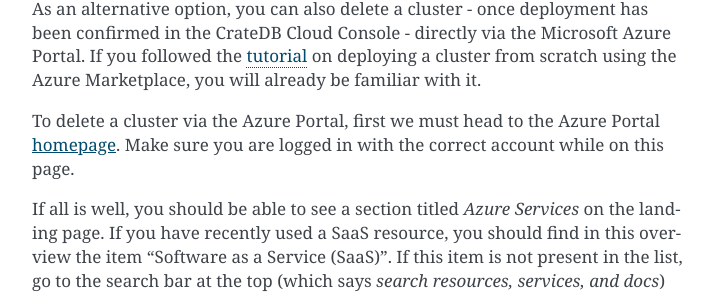
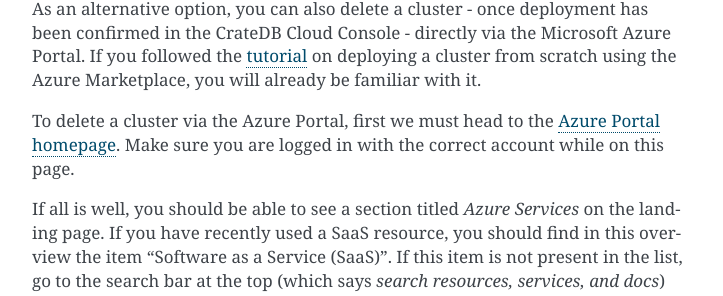
Before and after one commit to crate/cloud-howtos, a Sphinx documentation site: the page built from docs/delete-cluster.rst, in a window 1280 px wide and 900 px high, scrolled down 2245 px. Shown: the part 151-447 px from the top of the window, without its empty margins (388-1111 px from the left). Built offline with Sphinx 7.4.7, drawn with Linux system fonts in a browser that asks for light colours.

```diff
--- a/docs/delete-cluster.rst
+++ b/docs/delete-cluster.rst
@@ -86,8 +86,8 @@ been confirmed in the CrateDB Cloud Console - directly via the Microsoft Azure
 Portal. If you followed the `tutorial`_ on deploying a cluster from scratch
 using the Azure Marketplace, you will already be familiar with it.
 
-To delete a cluster via the Azure Portal, first we must head to the Azure
-Portal |homepage|. Make sure you are logged in with the correct account
+To delete a cluster via the Azure Portal, first we must head to the `Azure
+Portal homepage`_. Make sure you are logged in with the correct account
 while on this page.
 
 If all is well, you should be able to see a section titled *Azure Services* on
```
Also changed, not shown: other parts of docs/delete-cluster.rst (+1 -3 lines), docs/_assets/img/create-org-dropdown-deprecated.png (deleted), docs/_assets/img/create-org-old.png (deleted), docs/_assets/img/organization-overview-old.png (deleted), docs/_assets/img/projects-old.png (deleted).
